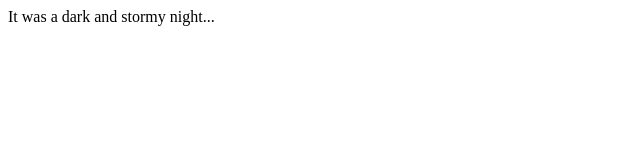
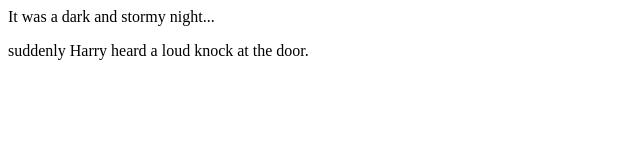
Before and after one commit to lacitrus/fireside-story, a plain HTML site: page index.html in a window 1280 px wide. Shown: the whole page, without its empty margins (0-640 px from the left). Drawn offline with Linux system fonts and the light colour scheme.

Commit message:
added the next line to teh story

```diff
--- a/index.html
+++ b/index.html
@@ -1,5 +1,6 @@
 <html>
     <body>
       <p>It was a dark and stormy night...</p>
+      <p>suddenly Harry heard a loud knock at the door.  </p>
     </body>
   </html>
```
